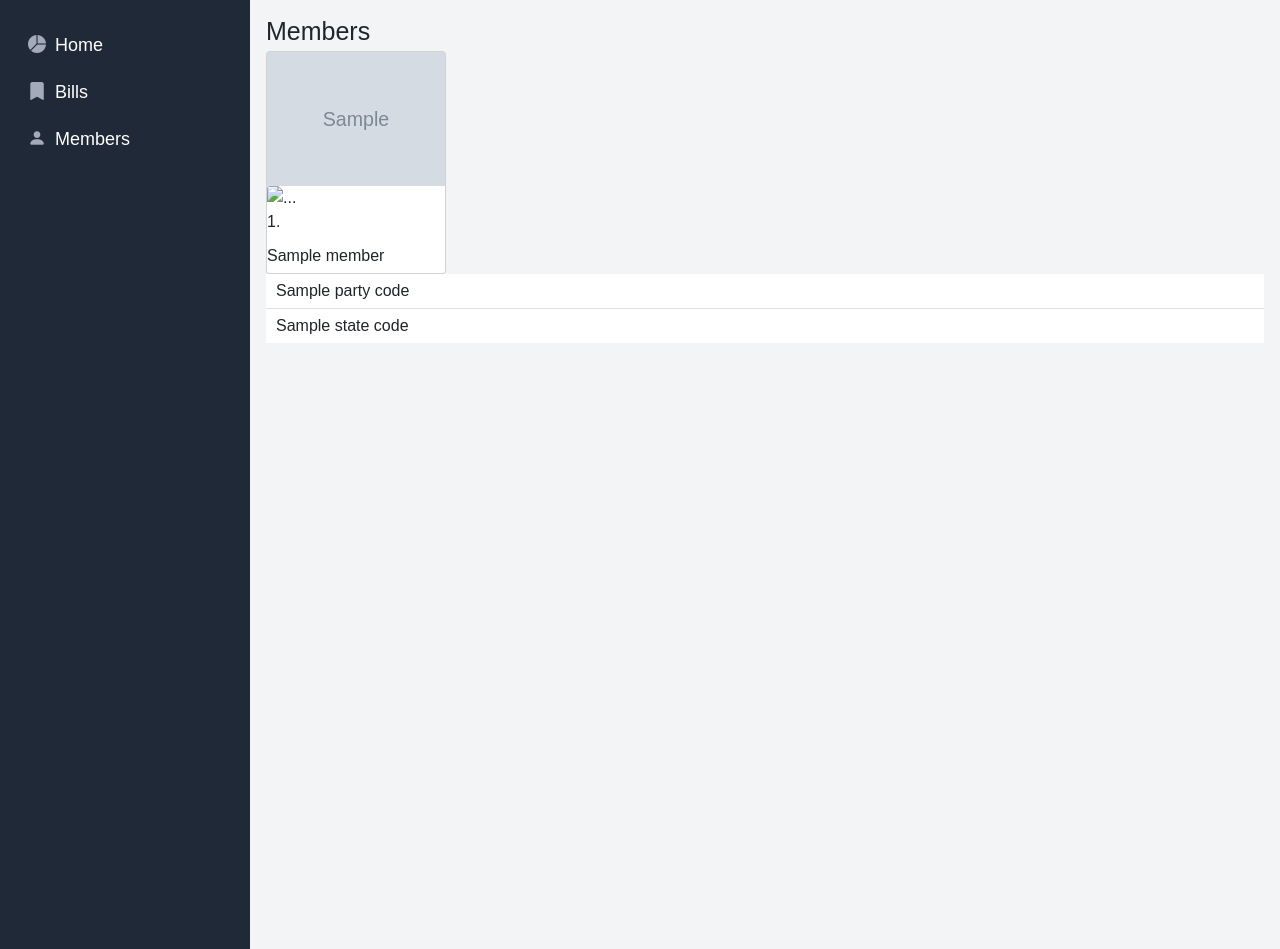
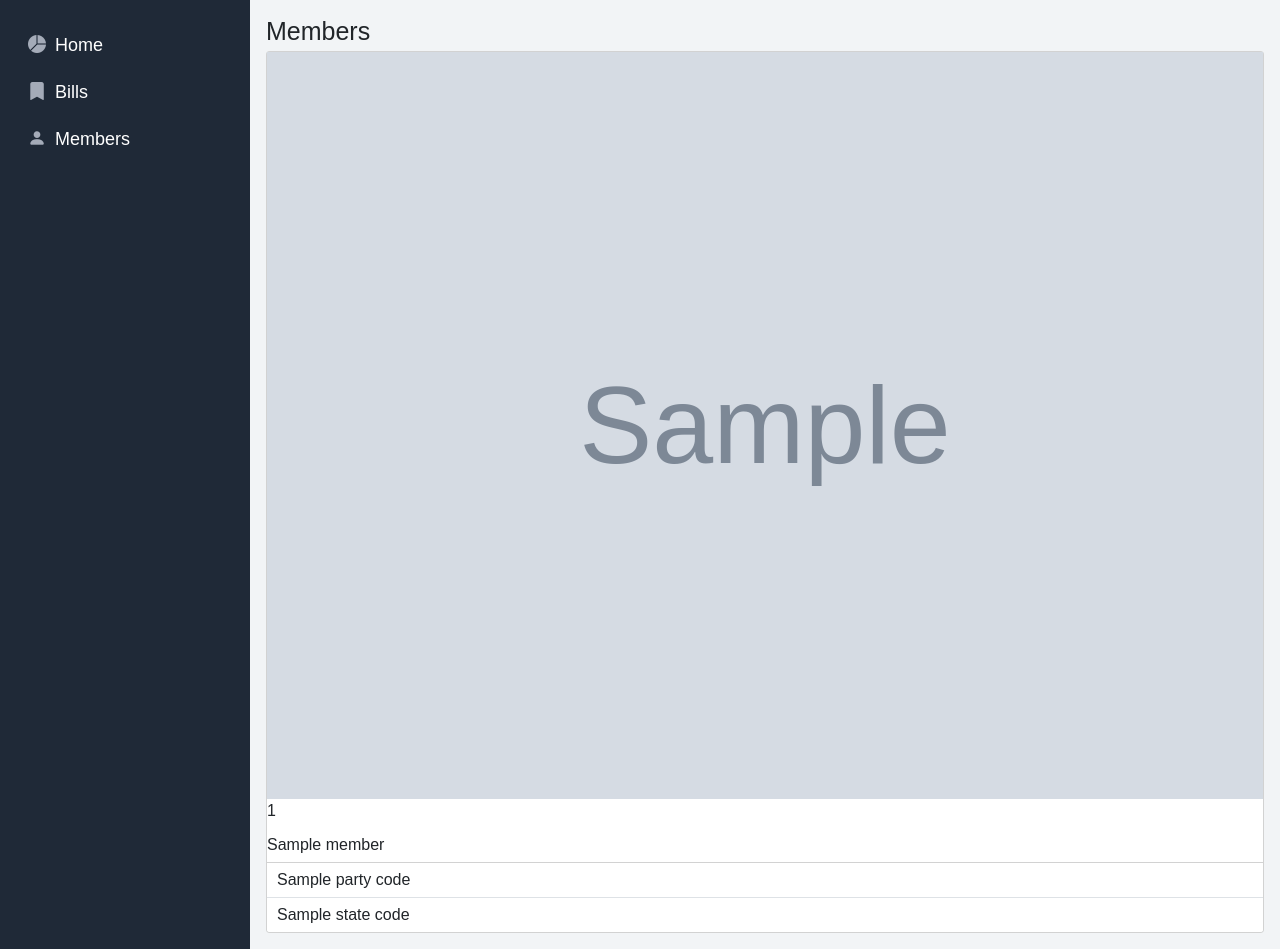
Before and after one commit to PaylemanC/Proyecto-Final-BC-Python-Avanzado-g2, a Django app: template rollcall_votes/templates/member_list.html in a window 1280 px wide. Run offline with Django 5.2, Linux system fonts and the light colour scheme; the template is opened without the code that fills it: most values are stand-ins (such as "Sample title", 1, 10 or a date in 2020); grey boxes marked "Sample" are stand-in pictures.

Commit message:
refactor: Fix HTML strcutre for member cards

```diff
--- a/rollcall_votes/templates/member_list.html
+++ b/rollcall_votes/templates/member_list.html
@@ -9,12 +9,10 @@
 
 <div class="card-members--container">
     {% for member in members %}
-    <div class="card-members card" style="width: 18rem;">
-      <img src="{{ member.image_url }}" alt="{{member.name}} Image">
-        <img src="" class="card-img-top" alt="...">
-        <p class="card-subtext">{{member.member_id}}.</p>
+    <div class="card-members card">
+      <img src="{{ member.image_url }}" alt="{{member.name}} image">
+      <p class="card-subtext">{{member.member_id}}</p>
       <p class="card-title">{{member.name}}</p>
-        </div>
       <ul class="list-group list-group-flush">
         <li class="list-group-item">{{member.party_code.name}}</li>
         <li class="list-group-item">{{member.state_code.name}}</li>
```
Lines whose indentation alone changed are shown as unchanged.
